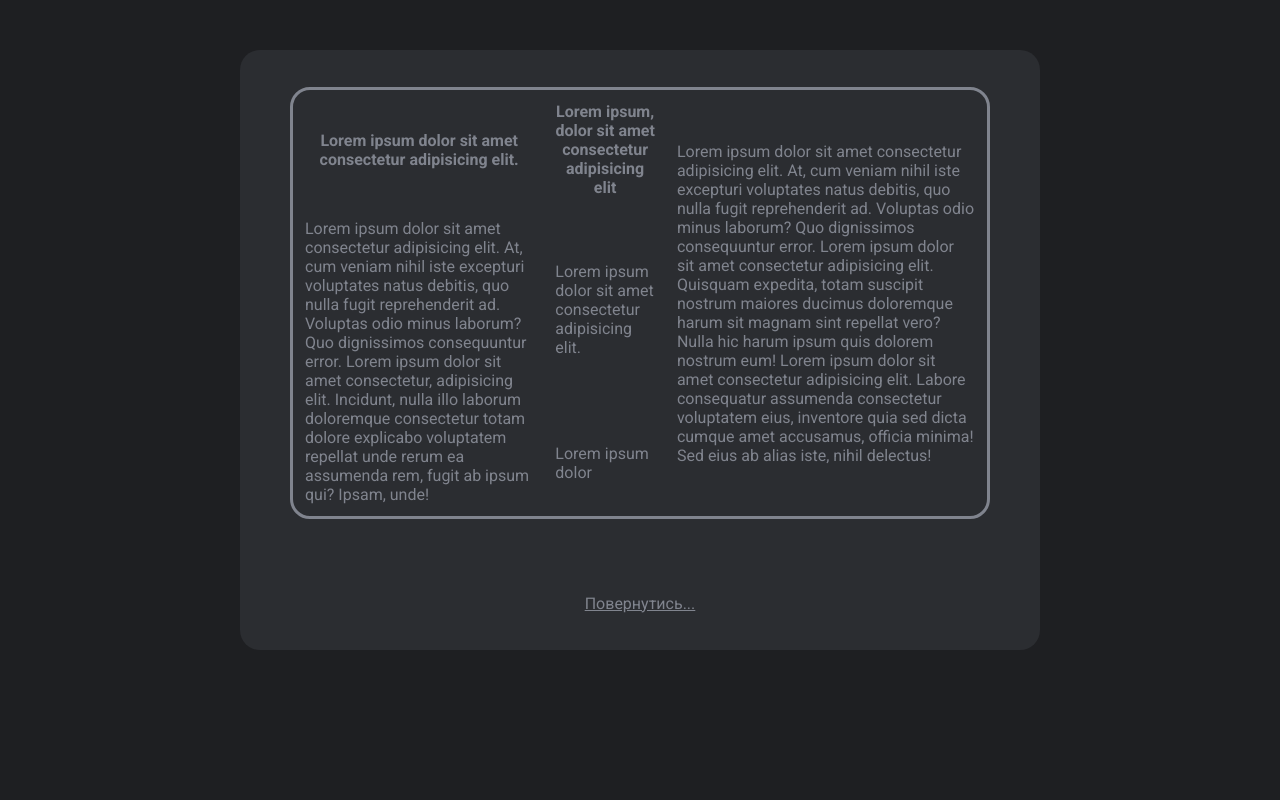
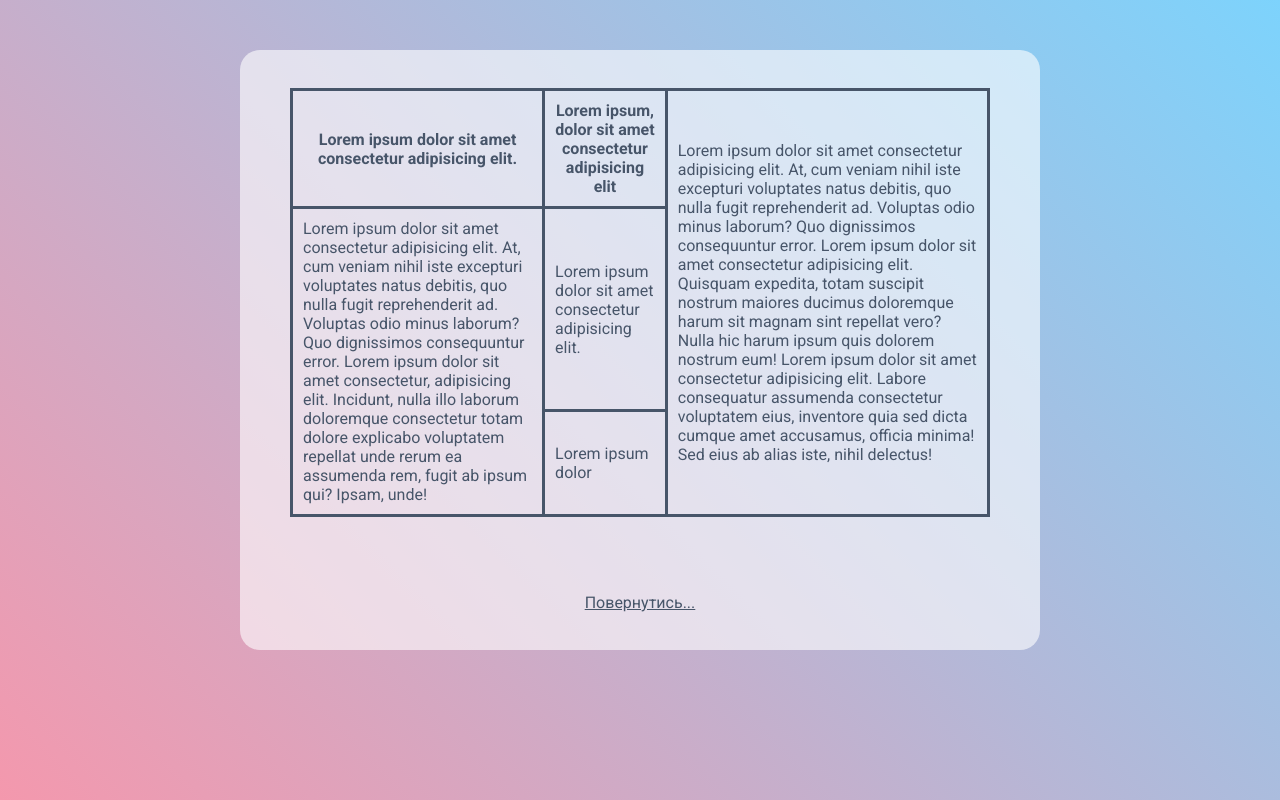
Before and after one commit to Nonice/university, a plain HTML site: page web-develop/Lab-3/table.html in a window 1280 px wide. Drawn offline with Linux system fonts and the light colour scheme.

Commit message:
Remake Table

```diff
--- a/web-develop/Lab-3/css/table.css
+++ b/web-develop/Lab-3/css/table.css
@@ -7,18 +7,36 @@
 }
 
 body {
-  background-color: #1e1f22;
+  background-image: linear-gradient(45deg, #f498ad, #7dd3fc);
+  background-position: center center;
+  background-attachment: fixed;
 }
 
 td,
 th {
   padding: 10px;
+  border: 3px solid #475569;
 }
 
 table {
   width: 700px;
-  border: 3px solid #80848e;
-  border-radius: 20px;
+  /* border: 3px solid #475569;
+  border-radius: 20px; */
+  border-collapse: collapse;
+  /* border-radius: 10px;  */
+}
+
+.border-radius-top-left {
+  border-top-left-radius: 10px;
+}
+
+.border-radius-right {
+  border-top-right-radius: 10px;
+  border-bottom-right-radius: 10px;
+}
+
+.border-radius-bottom-left {
+  border-bottom-left-radius: 10px;
 }
 
 .container {
@@ -27,8 +45,8 @@ table {
   width: 800px;
   height: 600px;
   border-radius: 20px;
-  color: #80848e;
-  background-color: #2b2d31;
+  color: #475569;
+  background-color: rgba(255, 255, 255, 0.6);
   display: flex;
   justify-content: center;
   align-items: center;
@@ -48,6 +66,6 @@ table {
 
 .back {
   display: block;
-  color: #80848e;
+  color: #475569;
   text-align: right;
 }
--- a/web-develop/Lab-3/table.html
+++ b/web-develop/Lab-3/table.html
@@ -27,11 +27,11 @@
   </head>
   <body>
     <div class="container">
-        <table class="table">
+        <table class="table" >
           <tr>
-            <th>Lorem ipsum dolor sit amet consectetur adipisicing elit.</th>
+            <th class="border-radius-top-left">Lorem ipsum dolor sit amet consectetur adipisicing elit.</th>
             <th>Lorem ipsum, dolor sit amet consectetur adipisicing elit</th>
-            <td rowspan="3">
+            <td rowspan="3" class="border-radius-right">
               Lorem ipsum dolor sit amet consectetur adipisicing elit. At, cum
               veniam nihil iste excepturi voluptates natus debitis, quo nulla
               fugit reprehenderit ad. Voluptas odio minus laborum? Quo
@@ -46,7 +46,7 @@
             </td>
           </tr>
           <tr>
-            <td rowspan="2">
+            <td rowspan="2" class="border-radius-bottom-left">
               Lorem ipsum dolor sit amet consectetur adipisicing elit. At, cum
               veniam nihil iste excepturi voluptates natus debitis, quo nulla
               fugit reprehenderit ad. Voluptas odio minus laborum? Quo
```
Also changed, not shown: 1 other file.
